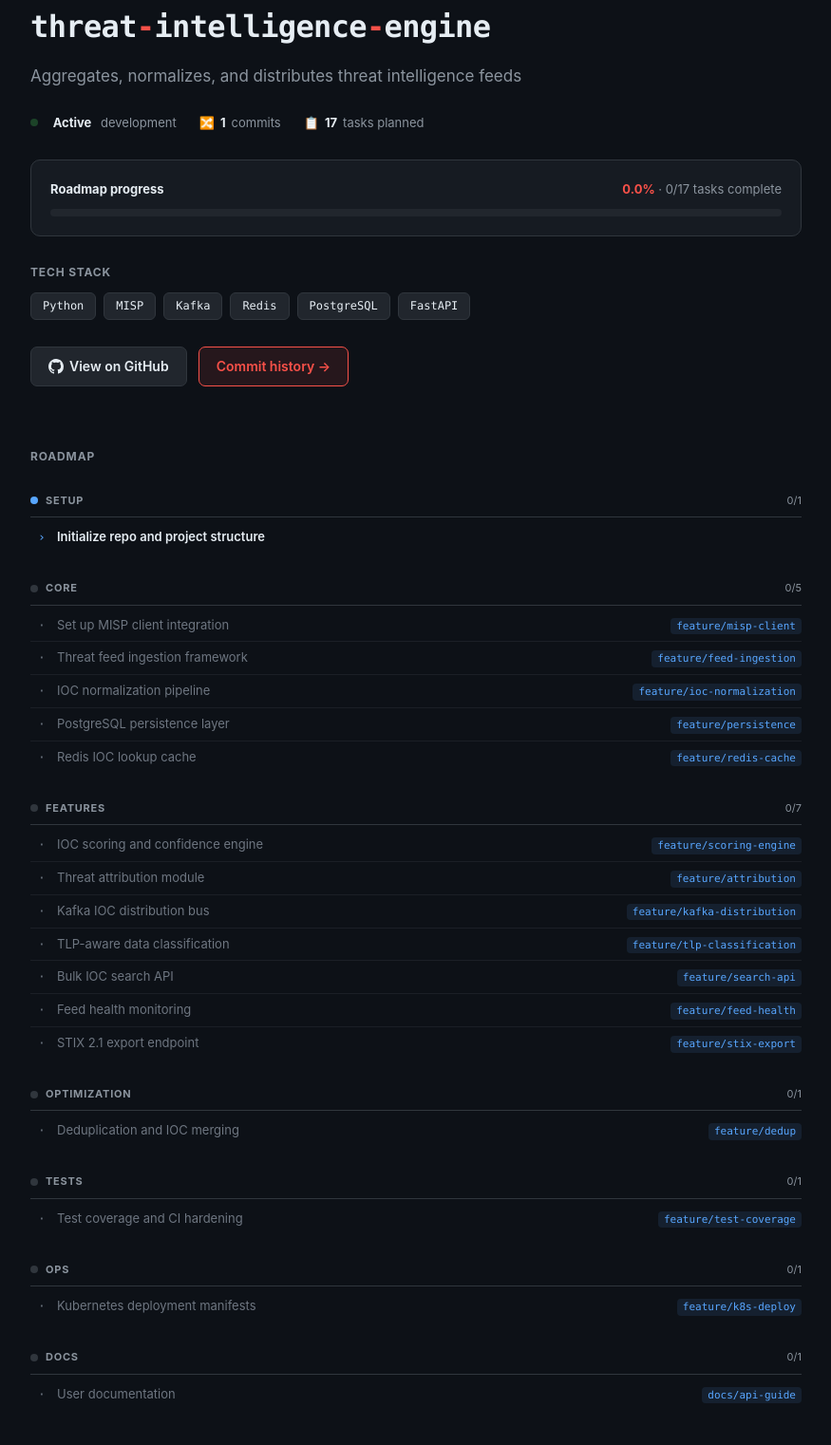
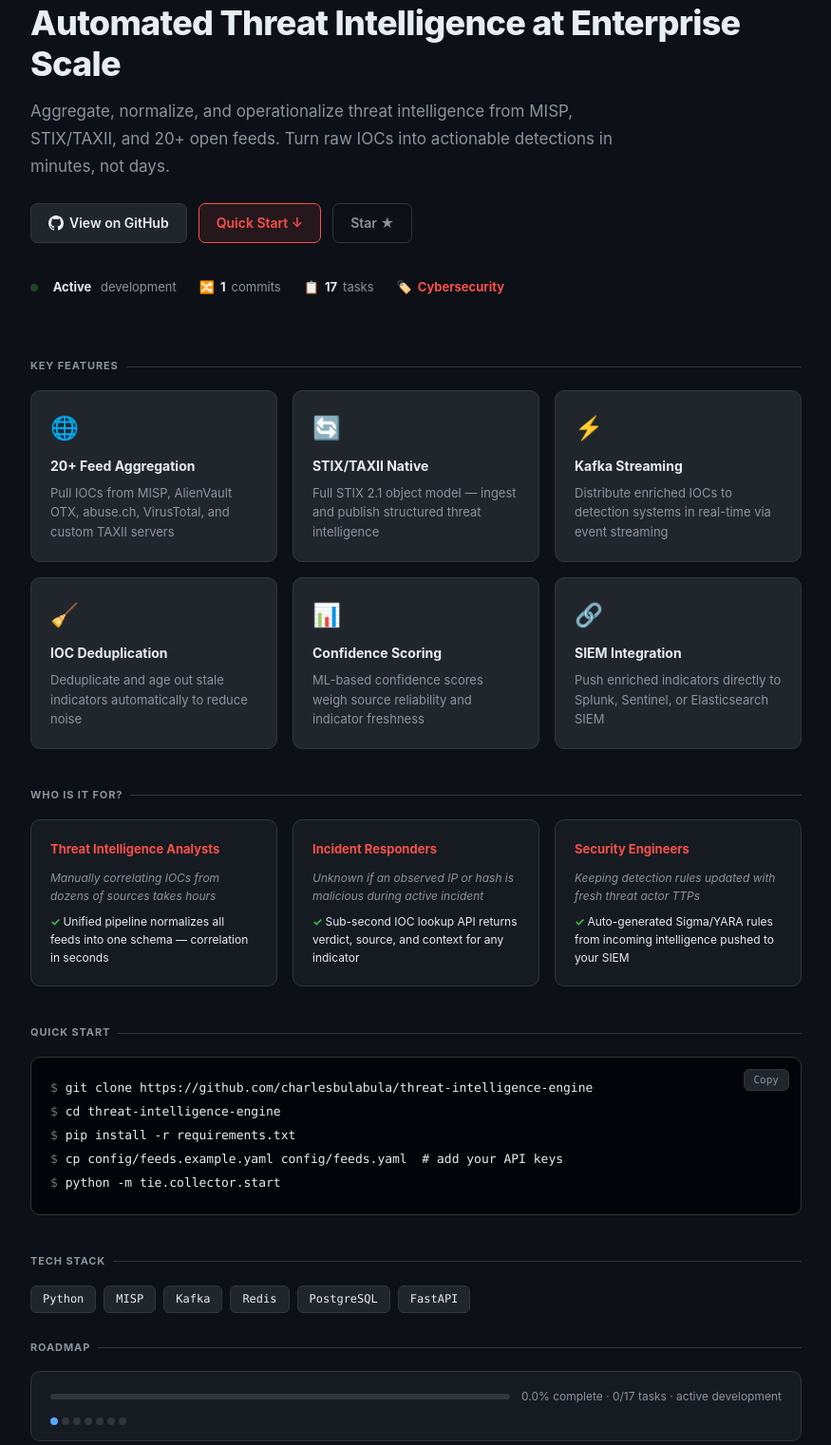
Before and after one commit to charlesbulabula/threat-intelligence-engine, a plain HTML site: page index.html in a window 1280 px wide. Shown: the part 138-1660 px from the top of the page at 95% size, without its empty margins (202-1077 px from the left). Drawn offline with Linux system fonts and the light colour scheme; no server answers.

Commit message:
docs: add project landing page and Vercel config

```diff
--- a/index.html
+++ b/index.html
@@ -3,7 +3,7 @@
 <head>
   <meta charset="UTF-8"/>
   <meta name="viewport" content="width=device-width,initial-scale=1"/>
-  <meta name="description" content="Aggregates, normalizes, and distributes threat intelligence feeds"/>
+  <meta name="description" content="Aggregate, normalize, and operationalize threat intelligence from MISP, STIX/TAXII, and 20+ open feeds. Turn raw IOCs into actionable detections in minutes, not days."/>
   <title>threat-intelligence-engine — charlesbulabula</title>
   <style>
     *,*::before,*::after{box-sizing:border-box;margin:0;padding:0}
@@ -27,54 +27,70 @@
     /* Hero */
     .hero{max-width:860px;margin:0 auto;padding:52px 24px 32px;width:100%}
     .cat-badge{display:inline-block;background:var(--cat-bg);color:var(--cat);border:1px solid var(--cat);border-radius:20px;padding:3px 12px;font-size:12px;font-weight:600;text-transform:uppercase;letter-spacing:.05em;margin-bottom:16px}
-    .hero h1{font-size:clamp(22px,4vw,32px);font-weight:800;letter-spacing:-.02em;margin-bottom:12px;font-family:var(--mono);color:var(--text)}
-    .hero h1 span{color:var(--cat)}
+    .hero h1{font-size:clamp(22px,4vw,36px);font-weight:800;letter-spacing:-.02em;margin-bottom:14px;line-height:1.2;color:var(--text)}
     .hero p{font-size:17px;color:var(--muted);max-width:640px;line-height:1.7;margin-bottom:24px}
 
     /* Stats row */
-    .stats-row{display:flex;gap:24px;flex-wrap:wrap;margin-bottom:28px}
+    .stats-row{display:flex;gap:24px;flex-wrap:wrap;margin-bottom:32px}
     .stat-item{display:flex;align-items:center;gap:6px;font-size:13px;color:var(--muted)}
     .stat-item strong{color:var(--text)}
     .live-dot{width:8px;height:8px;border-radius:50%;background:var(--green);display:inline-block;animation:pulse 2s ease-in-out infinite}
     @keyframes pulse{0%,100%{opacity:1}50%{opacity:.3}}
 
-    /* Progress */
-    .progress-section{background:var(--surface);border:1px solid var(--border);border-radius:10px;padding:20px;margin-bottom:28px}
-    .progress-label{display:flex;justify-content:space-between;font-size:13px;color:var(--muted);margin-bottom:10px}
-    .progress-label strong{color:var(--text)}
-    .progress-bar-bg{background:var(--surface2);border-radius:6px;height:8px;overflow:hidden}
-    .progress-bar-fill{height:100%;border-radius:6px;background:#58a6ff;transition:width .6s ease;width:0.0%}
-
     /* Stack */
-    .section-title{font-size:12px;font-weight:700;text-transform:uppercase;letter-spacing:.07em;color:var(--muted);margin-bottom:12px}
     .stack-row{display:flex;flex-wrap:wrap;gap:8px;margin-bottom:28px}
     .stack-badge{background:var(--surface2);border:1px solid var(--border);border-radius:6px;padding:4px 12px;font-size:12px;font-family:var(--mono);color:var(--text)}
 
-    /* Roadmap */
-    .roadmap-section{max-width:860px;margin:0 auto;padding:0 24px 48px;width:100%;flex:1}
-    .ms-block{margin-bottom:20px}
-    .ms-header{display:flex;align-items:center;gap:8px;padding:8px 0;border-bottom:1px solid var(--border);margin-bottom:4px}
-    .ms-dot{width:8px;height:8px;border-radius:50%;flex-shrink:0}
-    .ms-name{font-size:11px;font-weight:700;letter-spacing:.07em;color:var(--muted)}
-    .ms-count{margin-left:auto;font-size:11px;color:var(--muted)}
-    .task-row{display:flex;align-items:baseline;gap:8px;padding:6px 0 6px 4px;border-bottom:1px solid rgba(48,54,61,.4);font-size:13px}
-    .task-row:last-child{border-bottom:none}
-    .task-icon{width:16px;text-align:center;flex-shrink:0;font-family:var(--mono)}
-    .task-row.done .task-name{color:var(--muted);text-decoration:line-through;text-decoration-color:#6e7681}
-    .task-row.done .task-icon{color:var(--green)}
-    .task-row.active .task-name{color:var(--text);font-weight:600}
-    .task-row.active .task-icon{color:var(--accent)}
-    .task-row.pending .task-name{color:#6e7681}
-    .task-row.pending .task-icon{color:#6e7681}
-    .task-branch{font-size:11px;color:var(--accent);background:rgba(88,166,255,.1);border-radius:4px;padding:0 6px;margin-left:auto;flex-shrink:0;font-family:var(--mono)}
-
     /* CTA */
-    .cta-row{display:flex;gap:12px;flex-wrap:wrap;margin-bottom:32px}
+    .cta-row{display:flex;gap:12px;flex-wrap:wrap;margin-bottom:36px}
     .btn{display:inline-flex;align-items:center;gap:6px;padding:9px 18px;border-radius:7px;font-size:14px;font-weight:600;cursor:pointer;transition:all .15s;text-decoration:none}
     .btn-primary{background:var(--surface2);border:1px solid var(--border);color:var(--text)}
     .btn-primary:hover{border-color:var(--accent);color:var(--accent);text-decoration:none}
     .btn-cat{background:var(--cat-bg);border:1px solid var(--cat);color:var(--cat)}
     .btn-cat:hover{opacity:.85;text-decoration:none}
+    .btn-ghost{background:transparent;border:1px solid var(--border);color:var(--muted)}
+    .btn-ghost:hover{border-color:var(--muted);color:var(--text);text-decoration:none}
+
+    /* Section titles */
+    .section-title{font-size:11px;font-weight:700;text-transform:uppercase;letter-spacing:.08em;color:var(--muted);margin-bottom:16px;display:flex;align-items:center;gap:8px}
+    .section-title::after{content:'';flex:1;height:1px;background:var(--border)}
+
+    /* Features grid */
+    .features-grid{display:grid;grid-template-columns:repeat(3,1fr);gap:16px;margin-bottom:40px}
+    @media(max-width:700px){.features-grid{grid-template-columns:1fr 1fr}}
+    .feature-card{background:var(--surface2);border:1px solid var(--border);border-radius:10px;padding:20px}
+    .feature-icon{font-size:24px;margin-bottom:10px}
+    .feature-name{font-size:14px;font-weight:700;margin-bottom:6px}
+    .feature-desc{font-size:13px;color:var(--muted);line-height:1.6}
+
+    /* Use cases */
+    .use-cases-grid{display:grid;grid-template-columns:repeat(3,1fr);gap:16px;margin-bottom:40px}
+    @media(max-width:700px){.use-cases-grid{grid-template-columns:1fr}}
+    .use-case-card{background:var(--surface);border:1px solid var(--border);border-radius:10px;padding:20px}
+    .uc-role{font-size:13px;font-weight:700;color:var(--cat);margin-bottom:10px}
+    .uc-problem{font-size:12px;color:var(--muted);margin-bottom:8px;font-style:italic}
+    .uc-solution{font-size:12px;color:var(--text)}
+    .uc-solution::before{content:"✓ ";color:var(--green);font-weight:700}
+
+    /* Code block */
+    .quickstart-block{background:#010409;border:1px solid var(--border);border-radius:10px;padding:20px;margin-bottom:40px;position:relative}
+    .quickstart-block pre{overflow-x:auto}
+    .quickstart-block code{font-family:var(--mono);font-size:13px;line-height:1.8;color:#e6edf3}
+    .cmd-prompt{color:#6e7681;user-select:none}
+    .copy-btn{position:absolute;top:12px;right:12px;background:var(--surface2);border:1px solid var(--border);color:var(--muted);border-radius:6px;padding:4px 10px;font-size:11px;cursor:pointer;font-family:var(--mono)}
+    .copy-btn:hover{border-color:var(--accent);color:var(--accent)}
+
+    /* Compact roadmap */
+    .roadmap-compact{background:var(--surface);border:1px solid var(--border);border-radius:10px;padding:16px 20px;margin-bottom:40px}
+    .roadmap-compact-bar{display:flex;align-items:center;gap:12px;margin-bottom:12px}
+    .roadmap-compact-fill{flex:1;background:var(--border);border-radius:4px;height:6px;overflow:hidden}
+    .roadmap-compact-fill-inner{height:100%;border-radius:4px;background:#58a6ff;width:0.0%}
+    .roadmap-compact-pct{font-size:12px;color:var(--muted);white-space:nowrap}
+    .ms-mini-dots{display:flex;gap:4px;flex-wrap:wrap}
+    .ms-mini-dot{width:8px;height:8px;border-radius:50%}
+
+    /* Main content wrapper */
+    .main{max-width:860px;margin:0 auto;padding:0 24px 48px;width:100%;flex:1}
 
     /* Footer */
     footer{background:var(--surface);border-top:1px solid var(--border);padding:16px 24px;text-align:center;font-size:12px;color:var(--muted)}
@@ -91,182 +107,105 @@
 
 <div class="hero">
   <div class="cat-badge">Cybersecurity</div>
-  <h1>threat<span>-</span>intelligence<span>-</span>engine</h1>
-  <p>Aggregates, normalizes, and distributes threat intelligence feeds</p>
-
-  <div class="stats-row">
-    <div class="stat-item"><span class="live-dot"></span>&nbsp;<strong>Active</strong>&nbsp;development</div>
-    <div class="stat-item">🔀 <strong id="commit-count">1</strong> commits</div>
-    <div class="stat-item">📋 <strong>17</strong> tasks planned</div>
-    <div class="stat-item" id="last-commit-item" style="display:none">🕐 Last commit: <strong id="last-commit">—</strong></div>
-  </div>
-
-  <div class="progress-section">
-    <div class="progress-label">
-      <strong>Roadmap progress</strong>
-      <span><strong style="color:var(--cat)">0.0%</strong> · 0/17 tasks complete</span>
-    </div>
-    <div class="progress-bar-bg"><div class="progress-bar-fill"></div></div>
-  </div>
-
-  <div class="section-title">Tech Stack</div>
-  <div class="stack-row"><span class="stack-badge">Python</span><span class="stack-badge">MISP</span><span class="stack-badge">Kafka</span><span class="stack-badge">Redis</span><span class="stack-badge">PostgreSQL</span><span class="stack-badge">FastAPI</span></div>
+  <h1>Automated Threat Intelligence at Enterprise Scale</h1>
+  <p>Aggregate, normalize, and operationalize threat intelligence from MISP, STIX/TAXII, and 20+ open feeds. Turn raw IOCs into actionable detections in minutes, not days.</p>
 
   <div class="cta-row">
     <a class="btn btn-primary" href="https://github.com/charlesbulabula/threat-intelligence-engine">
       <svg height="16" viewBox="0 0 16 16" width="16" fill="currentColor"><path d="M8 0C3.58 0 0 3.58 0 8c0 3.54 2.29 6.53 5.47 7.59.4.07.55-.17.55-.38 0-.19-.01-.82-.01-1.49-2.01.37-2.53-.49-2.69-.94-.09-.23-.48-.94-.82-1.13-.28-.15-.68-.52-.01-.53.63-.01 1.08.58 1.23.82.72 1.21 1.87.87 2.33.66.07-.52.28-.87.51-1.07-1.78-.2-3.64-.89-3.64-3.95 0-.87.31-1.59.82-2.15-.08-.2-.36-1.02.08-2.12 0 0 .67-.21 2.2.82.64-.18 1.32-.27 2-.27.68 0 1.36.09 2 .27 1.53-1.04 2.2-.82 2.2-.82.44 1.1.16 1.92.08 2.12.51.56.82 1.27.82 2.15 0 3.07-1.87 3.75-3.65 3.95.29.25.54.73.54 1.48 0 1.07-.01 1.93-.01 2.2 0 .21.15.46.55.38A8.013 8.013 0 0016 8c0-4.42-3.58-8-8-8z"/></svg>
       View on GitHub
     </a>
-    <a class="btn btn-cat" href="https://github.com/charlesbulabula/threat-intelligence-engine/commits/main">
-      Commit history →
-    </a>
+    <a class="btn btn-cat" href="#quickstart">Quick Start ↓</a>
+    <a class="btn btn-ghost" href="https://github.com/charlesbulabula/threat-intelligence-engine">Star ★</a>
+  </div>
+
+  <div class="stats-row">
+    <div class="stat-item"><span class="live-dot"></span>&nbsp;<strong>Active</strong>&nbsp;development</div>
+    <div class="stat-item">🔀 <strong id="commit-count">1</strong> commits</div>
+    <div class="stat-item">📋 <strong>17</strong> tasks</div>
+    <div class="stat-item">🏷️ <strong style="color:var(--cat)">Cybersecurity</strong></div>
+    <div class="stat-item" id="last-commit-item" style="display:none">🕐 Last commit: <strong id="last-commit">—</strong></div>
   </div>
 </div>
 
-<div class="roadmap-section">
-  <div class="section-title" style="margin-bottom:20px">Roadmap</div>
+<div class="main">
 
-        <div class="ms-block">
-          <div class="ms-header">
-            <span class="ms-dot" style="background:#58a6ff"></span>
-            <span class="ms-name">SETUP</span>
-            <span class="ms-count">0/1</span>
+  <div class="section-title">Key Features</div>
+  <div class="features-grid">
+      <div class="feature-card">
+        <div class="feature-icon">🌐</div>
+        <div class="feature-name">20+ Feed Aggregation</div>
+        <div class="feature-desc">Pull IOCs from MISP, AlienVault OTX, abuse.ch, VirusTotal, and custom TAXII servers</div>
       </div>
-          <div class="ms-tasks">
-            <div class="task-row active">
-              <span class="task-icon">›</span>
-              <span class="task-name">Initialize repo and project structure</span>
+      <div class="feature-card">
+        <div class="feature-icon">🔄</div>
+        <div class="feature-name">STIX/TAXII Native</div>
+        <div class="feature-desc">Full STIX 2.1 object model — ingest and publish structured threat intelligence</div>
+      </div>
+      <div class="feature-card">
+        <div class="feature-icon">⚡</div>
+        <div class="feature-name">Kafka Streaming</div>
+        <div class="feature-desc">Distribute enriched IOCs to detection systems in real-time via event streaming</div>
+      </div>
+      <div class="feature-card">
+        <div class="feature-icon">🧹</div>
+        <div class="feature-name">IOC Deduplication</div>
+        <div class="feature-desc">Deduplicate and age out stale indicators automatically to reduce noise</div>
+      </div>
+      <div class="feature-card">
+        <div class="feature-icon">📊</div>
+        <div class="feature-name">Confidence Scoring</div>
+        <div class="feature-desc">ML-based confidence scores weigh source reliability and indicator freshness</div>
+      </div>
+      <div class="feature-card">
+        <div class="feature-icon">🔗</div>
+        <div class="feature-name">SIEM Integration</div>
+        <div class="feature-desc">Push enriched indicators directly to Splunk, Sentinel, or Elasticsearch SIEM</div>
+      </div>
+  </div>
 
-            </div></div>
+  <div class="section-title">Who Is It For?</div>
+  <div class="use-cases-grid">
+      <div class="use-case-card">
+        <div class="uc-role">Threat Intelligence Analysts</div>
+        <div class="uc-problem">Manually correlating IOCs from dozens of sources takes hours</div>
+        <div class="uc-solution">Unified pipeline normalizes all feeds into one schema — correlation in seconds</div>
       </div>
-        <div class="ms-block">
-          <div class="ms-header">
-            <span class="ms-dot" style="background:#30363d"></span>
-            <span class="ms-name">CORE</span>
-            <span class="ms-count">0/5</span>
+      <div class="use-case-card">
+        <div class="uc-role">Incident Responders</div>
+        <div class="uc-problem">Unknown if an observed IP or hash is malicious during active incident</div>
+        <div class="uc-solution">Sub-second IOC lookup API returns verdict, source, and context for any indicator</div>
       </div>
-          <div class="ms-tasks">
-            <div class="task-row pending">
-              <span class="task-icon">·</span>
-              <span class="task-name">Set up MISP client integration</span>
-              <span class="task-branch">feature/misp-client</span>
+      <div class="use-case-card">
+        <div class="uc-role">Security Engineers</div>
+        <div class="uc-problem">Keeping detection rules updated with fresh threat actor TTPs</div>
+        <div class="uc-solution">Auto-generated Sigma/YARA rules from incoming intelligence pushed to your SIEM</div>
       </div>
-            <div class="task-row pending">
-              <span class="task-icon">·</span>
-              <span class="task-name">Threat feed ingestion framework</span>
-              <span class="task-branch">feature/feed-ingestion</span>
   </div>
-            <div class="task-row pending">
-              <span class="task-icon">·</span>
-              <span class="task-name">IOC normalization pipeline</span>
-              <span class="task-branch">feature/ioc-normalization</span>
+
+  <div class="section-title" id="quickstart">Quick Start</div>
+  <div class="quickstart-block">
+    <button class="copy-btn" onclick="copyQS()">Copy</button>
+    <pre><code><span class="cmd-prompt">$ </span>git clone https://github.com/charlesbulabula/threat-intelligence-engine
+<span class="cmd-prompt">$ </span>cd threat-intelligence-engine
+<span class="cmd-prompt">$ </span>pip install -r requirements.txt
+<span class="cmd-prompt">$ </span>cp config/feeds.example.yaml config/feeds.yaml  # add your API keys
+<span class="cmd-prompt">$ </span>python -m tie.collector.start
+</code></pre>
   </div>
-            <div class="task-row pending">
-              <span class="task-icon">·</span>
-              <span class="task-name">PostgreSQL persistence layer</span>
-              <span class="task-branch">feature/persistence</span>
+
+  <div class="section-title">Tech Stack</div>
+  <div class="stack-row"><span class="stack-badge">Python</span><span class="stack-badge">MISP</span><span class="stack-badge">Kafka</span><span class="stack-badge">Redis</span><span class="stack-badge">PostgreSQL</span><span class="stack-badge">FastAPI</span></div>
+
+  <div class="section-title">Roadmap</div>
+  <div class="roadmap-compact">
+    <div class="roadmap-compact-bar">
+      <div class="roadmap-compact-fill"><div class="roadmap-compact-fill-inner"></div></div>
+      <span class="roadmap-compact-pct">0.0% complete · 0/17 tasks · active development</span>
     </div>
-            <div class="task-row pending">
-              <span class="task-icon">·</span>
-              <span class="task-name">Redis IOC lookup cache</span>
-              <span class="task-branch">feature/redis-cache</span>
-            </div></div>
+    <div class="ms-mini-dots"><span class="ms-mini-dot" style="background:#58a6ff" title="setup: 0/1"></span><span class="ms-mini-dot" style="background:#30363d" title="core: 0/5"></span><span class="ms-mini-dot" style="background:#30363d" title="features: 0/7"></span><span class="ms-mini-dot" style="background:#30363d" title="optimization: 0/1"></span><span class="ms-mini-dot" style="background:#30363d" title="tests: 0/1"></span><span class="ms-mini-dot" style="background:#30363d" title="ops: 0/1"></span><span class="ms-mini-dot" style="background:#30363d" title="docs: 0/1"></span></div>
   </div>
-        <div class="ms-block">
-          <div class="ms-header">
-            <span class="ms-dot" style="background:#30363d"></span>
-            <span class="ms-name">FEATURES</span>
-            <span class="ms-count">0/7</span>
-          </div>
-          <div class="ms-tasks">
-            <div class="task-row pending">
-              <span class="task-icon">·</span>
-              <span class="task-name">IOC scoring and confidence engine</span>
-              <span class="task-branch">feature/scoring-engine</span>
-            </div>
-            <div class="task-row pending">
-              <span class="task-icon">·</span>
-              <span class="task-name">Threat attribution module</span>
-              <span class="task-branch">feature/attribution</span>
-            </div>
-            <div class="task-row pending">
-              <span class="task-icon">·</span>
-              <span class="task-name">Kafka IOC distribution bus</span>
-              <span class="task-branch">feature/kafka-distribution</span>
-            </div>
-            <div class="task-row pending">
-              <span class="task-icon">·</span>
-              <span class="task-name">TLP-aware data classification</span>
-              <span class="task-branch">feature/tlp-classification</span>
-            </div>
-            <div class="task-row pending">
-              <span class="task-icon">·</span>
-              <span class="task-name">Bulk IOC search API</span>
-              <span class="task-branch">feature/search-api</span>
-            </div>
-            <div class="task-row pending">
-              <span class="task-icon">·</span>
-              <span class="task-name">Feed health monitoring</span>
-              <span class="task-branch">feature/feed-health</span>
-            </div>
-            <div class="task-row pending">
-              <span class="task-icon">·</span>
-              <span class="task-name">STIX 2.1 export endpoint</span>
-              <span class="task-branch">feature/stix-export</span>
-            </div></div>
-        </div>
-        <div class="ms-block">
-          <div class="ms-header">
-            <span class="ms-dot" style="background:#30363d"></span>
-            <span class="ms-name">OPTIMIZATION</span>
-            <span class="ms-count">0/1</span>
-          </div>
-          <div class="ms-tasks">
-            <div class="task-row pending">
-              <span class="task-icon">·</span>
-              <span class="task-name">Deduplication and IOC merging</span>
-              <span class="task-branch">feature/dedup</span>
-            </div></div>
-        </div>
-        <div class="ms-block">
-          <div class="ms-header">
-            <span class="ms-dot" style="background:#30363d"></span>
-            <span class="ms-name">TESTS</span>
-            <span class="ms-count">0/1</span>
-          </div>
-          <div class="ms-tasks">
-            <div class="task-row pending">
-              <span class="task-icon">·</span>
-              <span class="task-name">Test coverage and CI hardening</span>
-              <span class="task-branch">feature/test-coverage</span>
-            </div></div>
-        </div>
-        <div class="ms-block">
-          <div class="ms-header">
-            <span class="ms-dot" style="background:#30363d"></span>
-            <span class="ms-name">OPS</span>
-            <span class="ms-count">0/1</span>
-          </div>
-          <div class="ms-tasks">
-            <div class="task-row pending">
-              <span class="task-icon">·</span>
-              <span class="task-name">Kubernetes deployment manifests</span>
-              <span class="task-branch">feature/k8s-deploy</span>
-            </div></div>
-        </div>
-        <div class="ms-block">
-          <div class="ms-header">
-            <span class="ms-dot" style="background:#30363d"></span>
-            <span class="ms-name">DOCS</span>
-            <span class="ms-count">0/1</span>
-          </div>
-          <div class="ms-tasks">
-            <div class="task-row pending">
-              <span class="task-icon">·</span>
-              <span class="task-name">User documentation</span>
-              <span class="task-branch">docs/api-guide</span>
-            </div></div>
-        </div>
+
 </div>
 
 <footer>
@@ -278,10 +217,9 @@
 // Fetch live GitHub data
 fetch('https://api.github.com/repos/charlesbulabula/threat-intelligence-engine/commits?per_page=1')
   .then(r => {
-    const link = r.headers.get('Link') || '';
-    return r.json().then(data => ({data, link}));
+    return r.json().then(data => ({data}));
   })
-  .then(({data, link}) => {
+  .then(({data}) => {
     if (data && data[0]) {
       const d = new Date(data[0].commit.author.date);
       const ago = Math.floor((Date.now() - d) / 86400000);
@@ -290,7 +228,22 @@ fetch('https://api.github.com/repos/charlesbulabula/threat-intelligence-engine/c
       document.getElementById('last-commit-item').style.display = 'flex';
     }
   }).catch(() => {});
+
+function copyQS() {
+  const code = `$ git clone https://github.com/charlesbulabula/threat-intelligence-engine
+$ cd threat-intelligence-engine
+$ pip install -r requirements.txt
+$ cp config/feeds.example.yaml config/feeds.yaml  # add your API keys
+$ python -m tie.collector.start
+`;
+  navigator.clipboard.writeText(code).then(() => {
+    const btn = document.querySelector('.copy-btn');
+    btn.textContent = 'Copied!';
+    setTimeout(() => { btn.textContent = 'Copy'; }, 2000);
+  }).catch(() => {});
+}
 </script>
 
+<script defer src="/_vercel/insights/script.js"></script>
 </body>
 </html>
```
Lines whose indentation alone changed are shown as unchanged.
